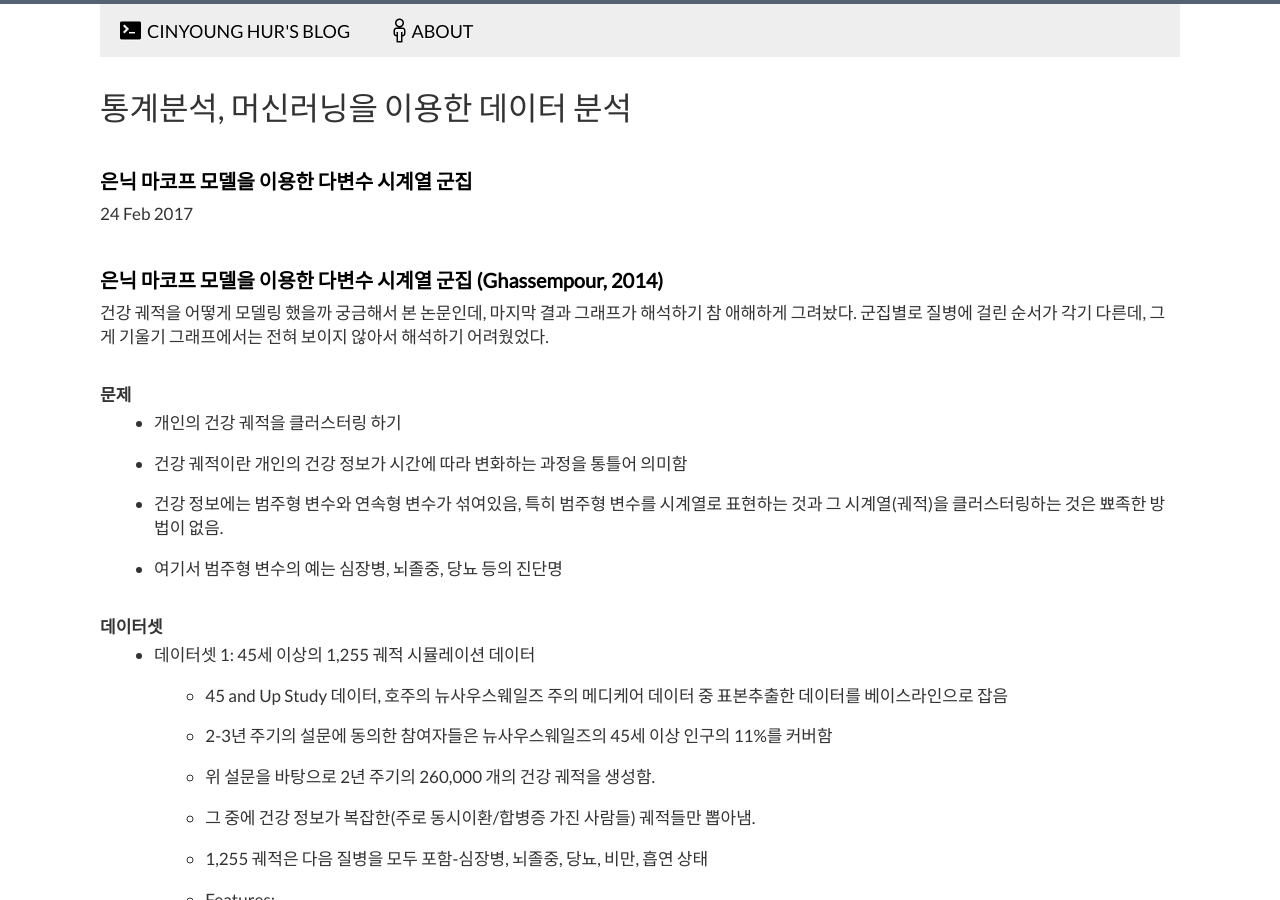
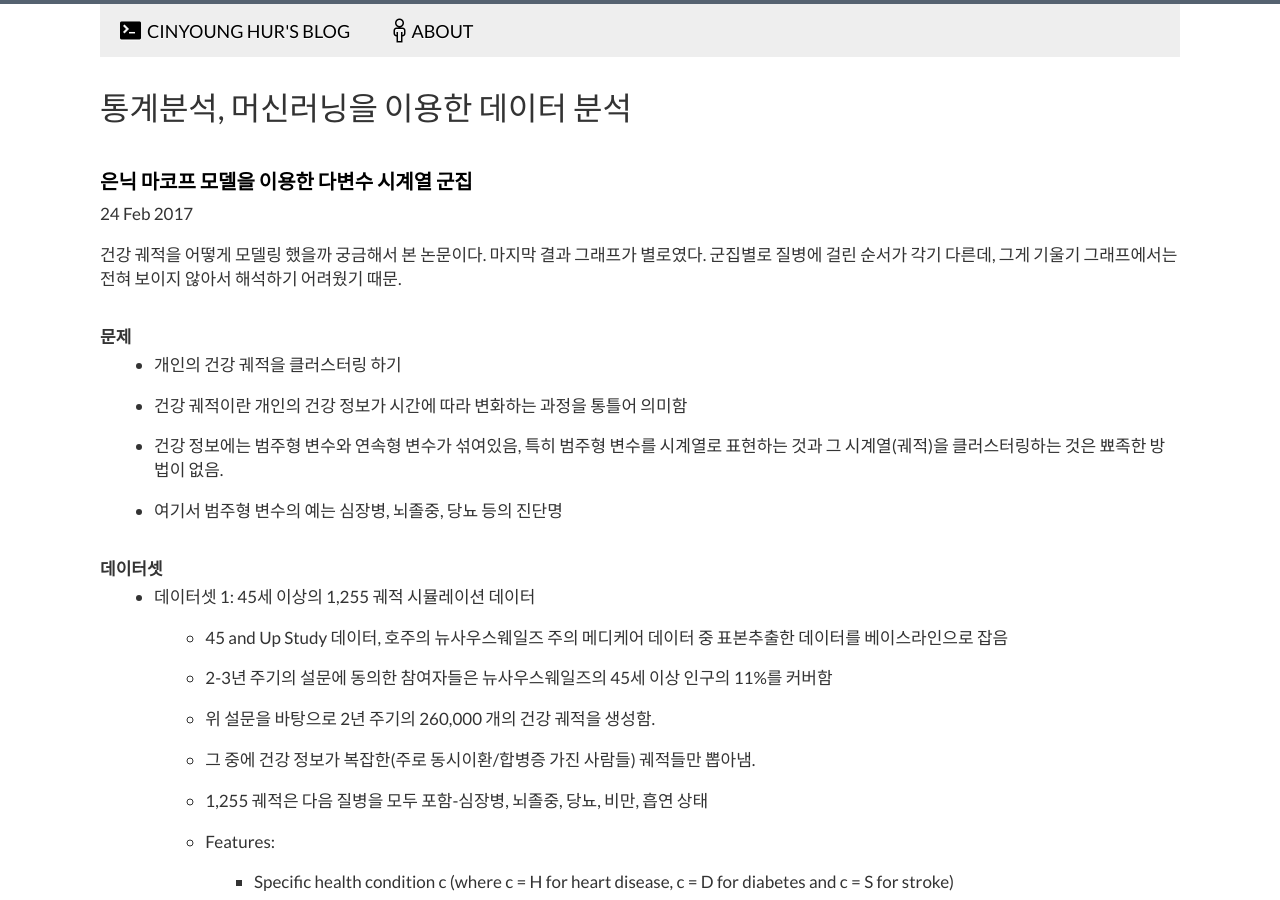
Before and after one commit to hurcy/hurcy.github.io, a Jekyll site: the page built from _posts/2017-02-24-은닉-마코프-모델을-이용한-다변수-시계열-군집.md, in a window 1280 px wide and 900 px high. Built offline with Jekyll 4.4.1, drawn with Linux system fonts in a browser that asks for light colours; comment, search, counter and statistics services are not loaded.

Commit message:
Update/Create 2017-02-24-은닉-마코프-모델을-이용한-다변수-시계열-군집.md

```diff
--- a/_posts/2017-02-24-은닉-마코프-모델을-이용한-다변수-시계열-군집.md
+++ b/_posts/2017-02-24-은닉-마코프-모델을-이용한-다변수-시계열-군집.md
@@ -5,9 +5,7 @@ categories: ko
 source-id: 15VVQ9JUEVgFBKgtpWWCNlPTHjSzVw2b0BlACpIpYRPQ
 published: true
 ---
-## 은닉 마코프 모델을 이용한 다변수 시계열 군집 (Ghassempour, 2014)
-
-건강 궤적을 어떻게 모델링 했을까 궁금해서 본 논문인데, 마지막 결과 그래프가 해석하기 참 애해하게 그려놨다. 군집별로 질병에 걸린 순서가 각기 다른데, 그게 기울기 그래프에서는 전혀 보이지 않아서 해석하기 어려웠었다.
+건강 궤적을 어떻게 모델링 했을까 궁금해서 본 논문이다. 마지막 결과 그래프가 별로였다. 군집별로 질병에 걸린 순서가 각기 다른데, 그게 기울기 그래프에서는 전혀 보이지 않아서 해석하기 어려웠기 때문.
 
 ### 문제
 
```
